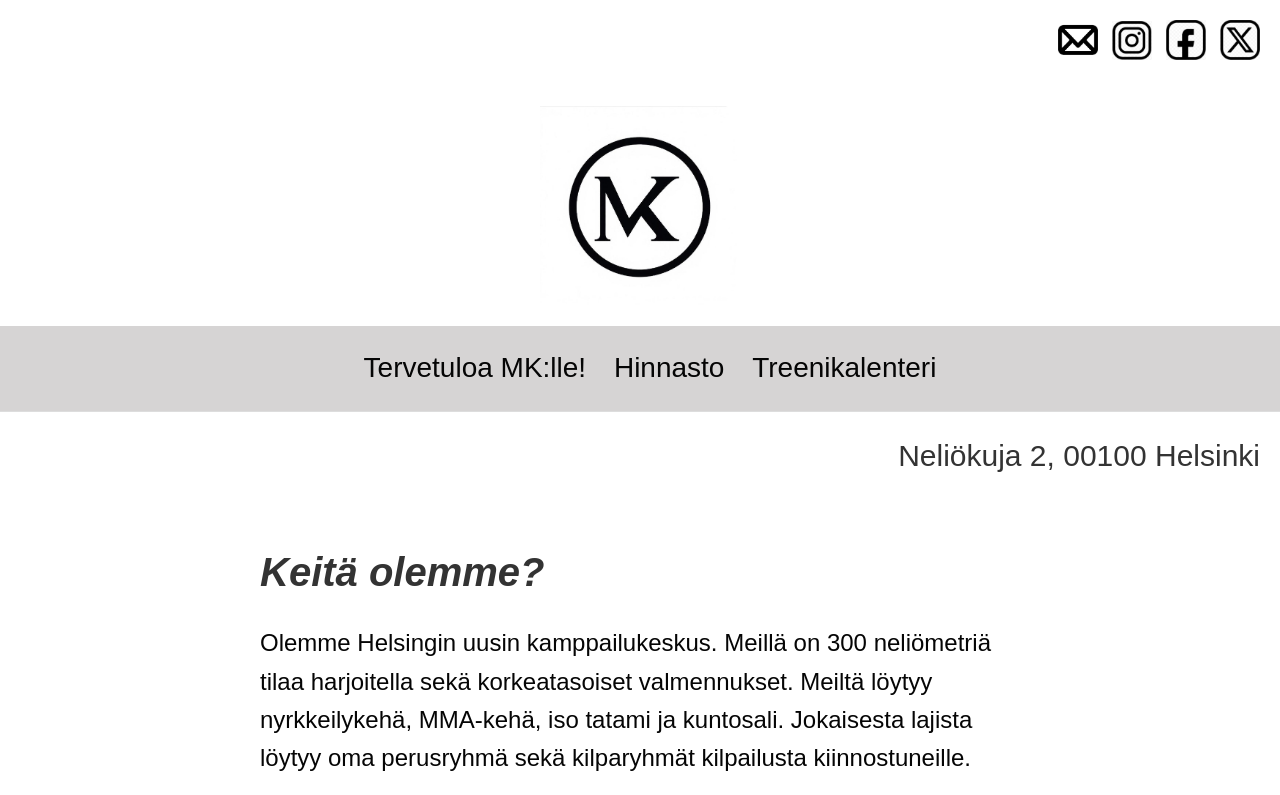
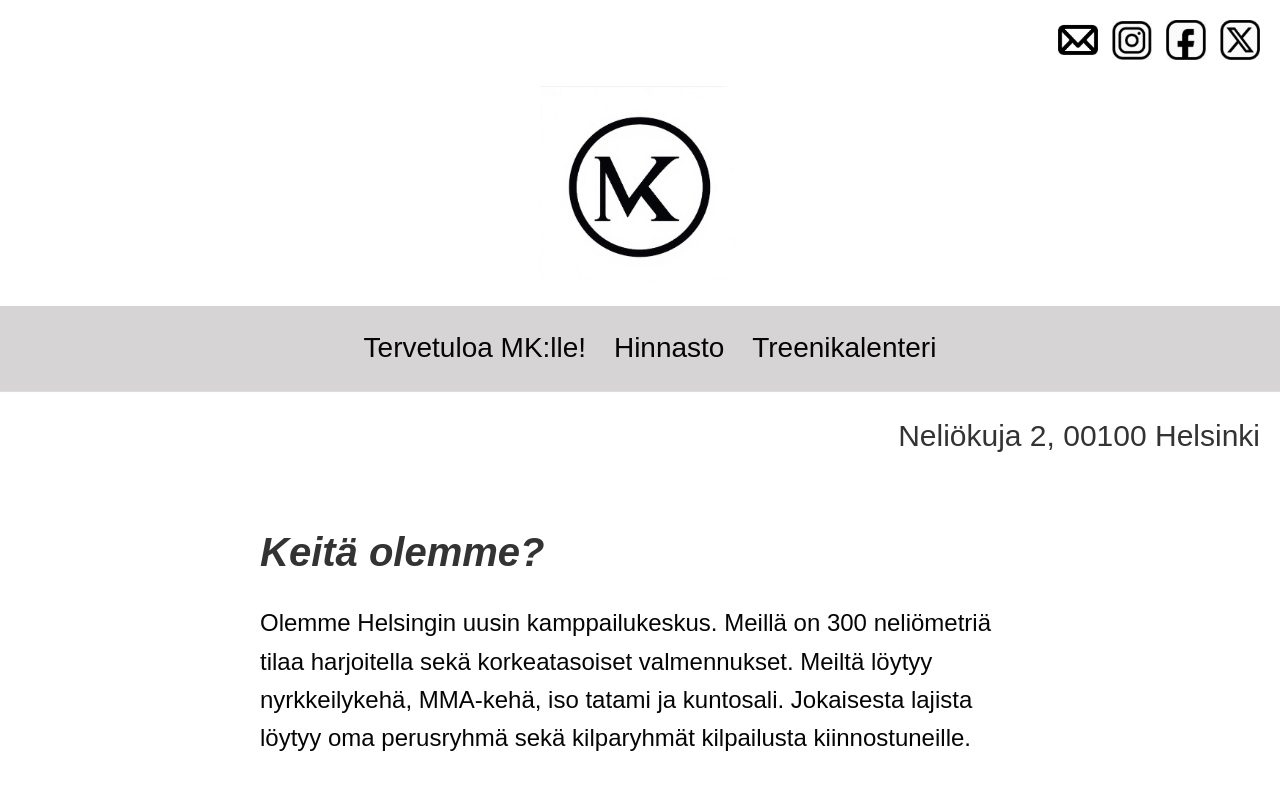
Before and after one commit to vuorinenn/vuorinenn.github.io, a plain HTML site: page index.html in a window 1280 px wide. Shown: the top 795 px of the page. Drawn offline with Linux system fonts and the light colour scheme; a web font is replaced by a local one.

Commit message:
Update style.css

```diff
--- a/style.css
+++ b/style.css
@@ -35,7 +35,7 @@ body {
   display: flex;
   align-items: center;
   justify-content: center;
-  padding: 20px 0;
+  margin-bottom: 20px;
 }
 
 .logo {
```
